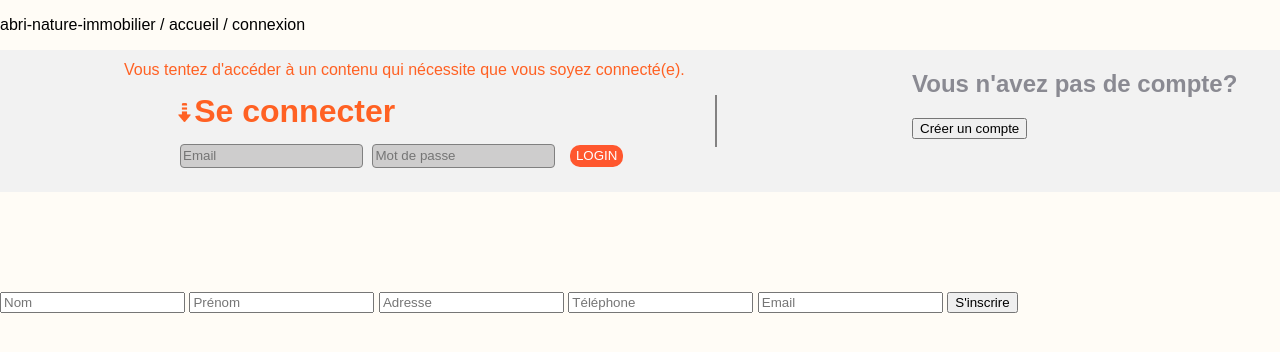
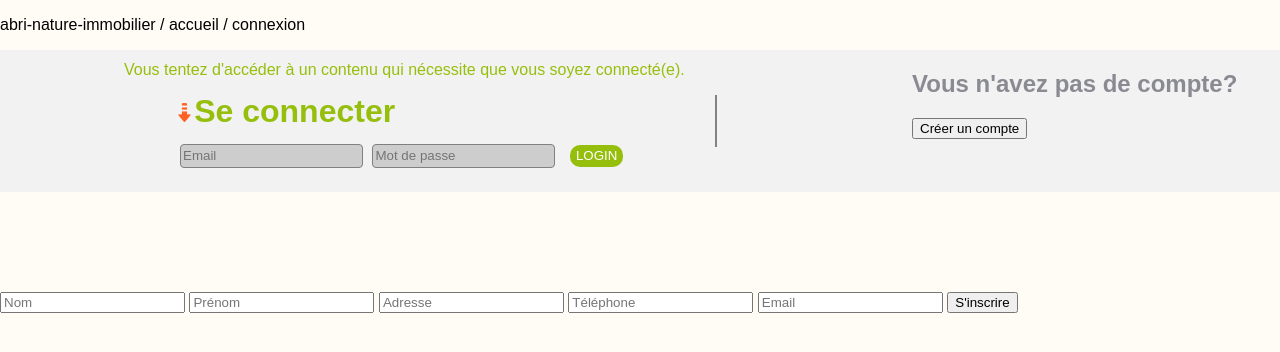
Before and after one commit to vidalmat/AGENCE_IMMOBILIERE, a PHP site: page /html/formulaire.html in a window 1280 px wide. Shown: the top 352 px of the page. Run offline with PHP 8.4, Linux system fonts and the light colour scheme.

Commit message:
css couleur formulaire

```diff
--- a/templates/style.css
+++ b/templates/style.css
@@ -566,11 +566,11 @@ footer{
 }
 
 .connexion h1{
-    color: #ff6123;
+    color: #96bf0d;
 }
 
 .parconnexion{
-    color: #ff6123;
+    color: #96bf0d;
     margin-top: 10px;
     margin-left: -51px;
 }
@@ -585,7 +585,7 @@ footer{
 }
 
 .connexion #submit{
-    background: #ff572e;
+    background: #96bf0d;
     color: white;
     border-radius: 10px;
     margin-left: 10px;
```
